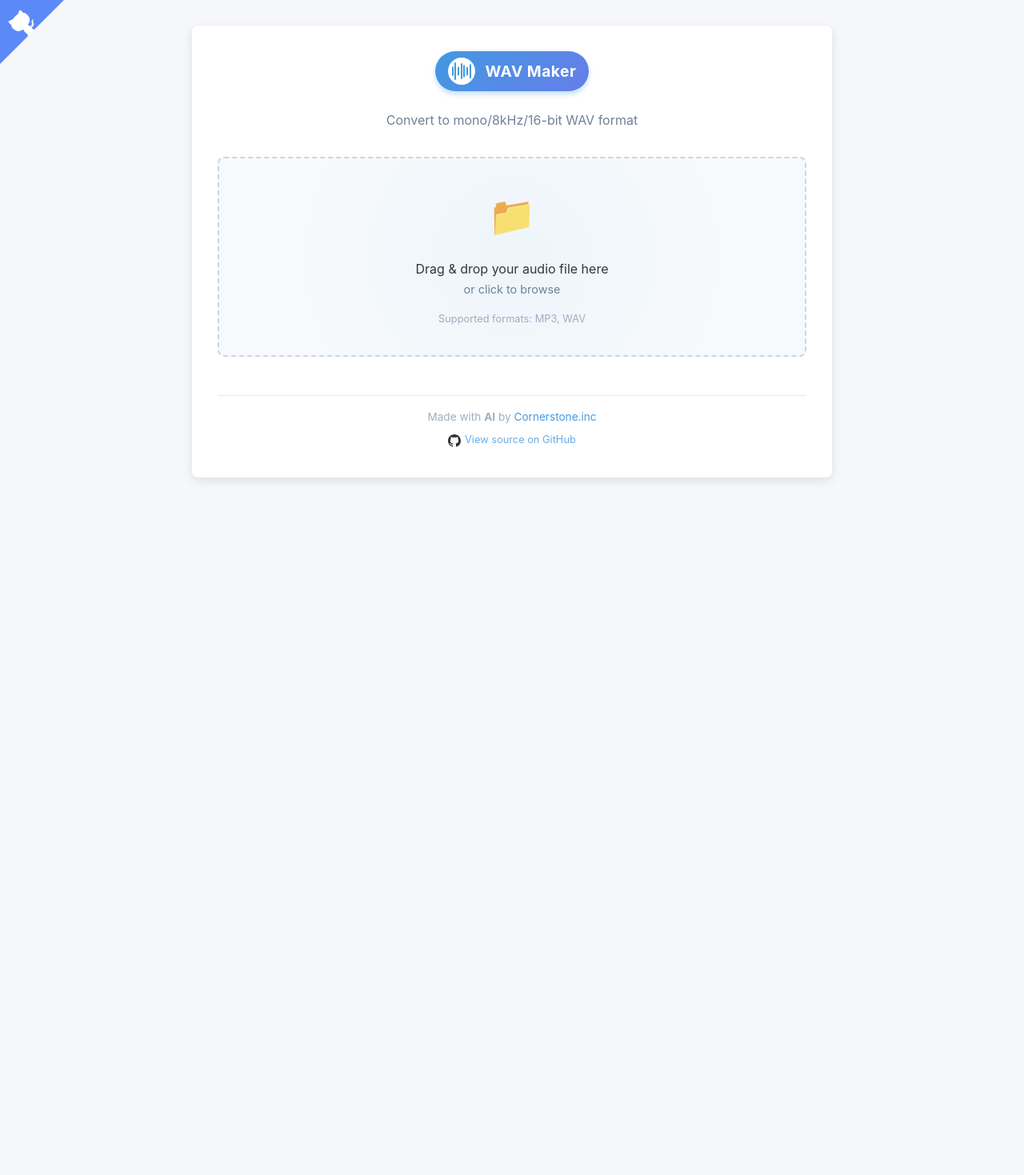
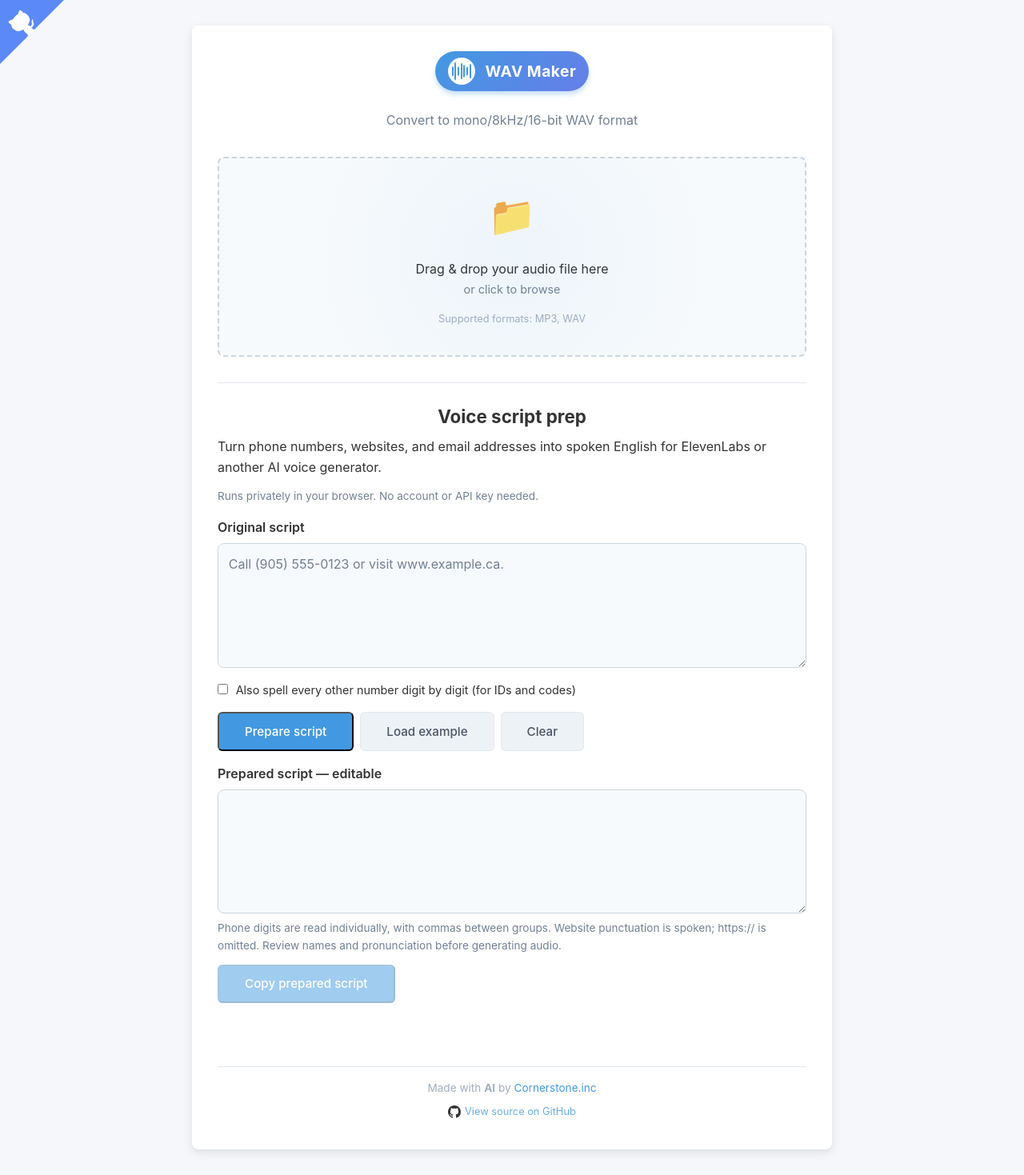
Before and after one commit to RAHB-REALTORS-Association/wav-maker, a Flask app: page / in a window 1280 px wide. Shown: the whole page at 80% size. Before the commit the page ends 601 px from the top, so only its background shows below. Run offline with Flask 3, Linux system fonts and the light colour scheme.

Commit message:
Add browser-based voice script preparation

```diff
--- a/static/script.js
+++ b/static/script.js
@@ -12,7 +12,6 @@ document.addEventListener('DOMContentLoaded', function() {
     const retryButton = document.getElementById('retryButton');
     const cancelButton = document.getElementById('cancelButton');
     const reloadButton = document.getElementById('reloadButton');
-    const reloadFooter = document.getElementById('reloadFooter');
 
     let currentTaskId = null;
     let statusCheckInterval = null;
@@ -74,10 +73,6 @@ document.addEventListener('DOMContentLoaded', function() {
 
     // Handle reload buttons
     reloadButton.addEventListener('click', resetUI, false);
-    reloadFooter.addEventListener('click', function(e) {
-        e.preventDefault();
-        resetUI();
-    }, false);
 
     function preventDefaults(e) {
         e.preventDefault();
--- a/static/style.css
+++ b/static/style.css
@@ -687,3 +687,43 @@ h1 {
         padding: 0;
     }
 }
+
+/* Voice script preparation */
+.voice-prep {
+    margin-top: 2rem;
+    padding-top: 1.5rem;
+    border-top: 1px solid var(--border-color);
+}
+
+.voice-prep h1 { font-size: 1.4rem; margin-bottom: 0.5rem; }
+.voice-prep p { margin-bottom: 0.75rem; }
+.voice-prep label { display: block; font-weight: 600; margin: 1rem 0 0.4rem; }
+.voice-prep textarea {
+    display: block;
+    width: 100%;
+    min-height: 120px;
+    padding: 0.8rem;
+    font-size: 1rem;
+    line-height: 1.6;
+    color: var(--text-primary);
+    background: var(--drop-area-bg);
+    border: 1px solid var(--drop-area-border);
+    border-radius: 8px;
+    resize: vertical;
+}
+.voice-prep textarea::placeholder { color: var(--text-secondary); }
+.voice-prep .prep-hint { color: var(--text-secondary); font-size: 0.85rem; margin-top: 0.5rem; }
+.prep-options label { font-size: 0.9rem; font-weight: 400; }
+.prep-options input { margin-right: 0.35rem; accent-color: var(--accent-color); }
+.prep-actions { display: flex; flex-wrap: wrap; gap: 0.5rem; margin: 1rem 0; }
+.voice-prep button { font-size: 0.95rem; cursor: pointer; }
+.voice-prep button:disabled { opacity: 0.5; cursor: default; }
+.prep-status { margin-top: 0.5rem; font-size: 0.9rem; min-height: 1.6em; }
+.voice-prep :is(textarea, button, input):focus-visible {
+    outline: 3px solid var(--accent-color);
+    outline-offset: 3px;
+}
+@media (max-width: 480px) {
+    .prep-actions { flex-direction: column; }
+    .voice-prep button { width: 100%; }
+}
--- /dev/null
+++ b/static/voice-prep.js
@@ -0,0 +1,116 @@
+/* Plain spoken text, without model-specific markup or external requests. */
+(function () {
+    'use strict';
+
+    const digits = ['zero', 'one', 'two', 'three', 'four', 'five', 'six', 'seven', 'eight', 'nine'];
+    const spellDigits = text => text.replace(/[0-9]/g, digit => ` ${digits[Number(digit)]} `)
+        .replace(/ +/g, ' ').trim();
+    const domain = String.raw`(?:[a-z0-9](?:[a-z0-9-]*[a-z0-9])?\.)+[a-z]{2,63}`;
+    const email = String.raw`[a-z0-9_+%-]+(?:\.[a-z0-9_+%-]+)*@${domain}`;
+    const website = String.raw`(?:https?:\/\/)?${domain}(?::[0-9]+)?(?:[/?#][^\s<>"'()\[\]{}]*)?`;
+    const extension = String.raw`(?:[ \t]*(?:ext\.?|extension|x|\#)[ \t]*[0-9]{1,6})?`;
+    const northAmerican = String.raw`(?:\+?1[ .-]?)?(?:\([0-9]{3}\)[ .-]?|[0-9]{3}[ .-]?)[0-9]{3}[ .-]?[0-9]{4}`;
+    const international = String.raw`\+[0-9](?:[ .-]?[0-9]){6,14}`;
+    // A single pass keeps phone-like digits inside URLs from being converted twice.
+    const tokens = new RegExp(String.raw`(?<![\w@.+/-])(?:${email}|${website}|(?:${northAmerican}|${international})${extension})(?![\w@/-])`, 'gi');
+
+    function speakAddress(text) {
+        const symbols = {
+            '.': 'dot', '@': 'at', '/': 'slash', '-': 'dash', '_': 'underscore',
+            '?': 'question mark', '=': 'equals', '&': 'ampersand', '#': 'hash',
+            '%': 'percent', '+': 'plus', ':': 'colon', '~': 'tilde',
+        };
+        return text.replace(/^https?:\/\//i, '')
+            .replace(/www(?=\.)/gi, 'double you double you double you')
+            .replace(/[.@/\-_?=&#%+:~]/g, symbol => ` ${symbols[symbol]} `)
+            .replace(/[0-9]+/g, number => ` ${spellDigits(number)} `)
+            .replace(/ +/g, ' ').trim();
+    }
+
+    function speakPhone(text) {
+        const parts = text.split(/[ \t]*(?:extension|ext\.?|x|#)[ \t]*/i);
+        let phone = parts[0].replace(/^\+/, '');
+        const numbers = phone.replace(/\D/g, '');
+        // Normalize North American grouping even for numbers pasted without separators.
+        if (/^[0-9]{10}$/.test(numbers) || /^1[0-9]{10}$/.test(numbers)) {
+            phone = numbers.length === 11
+                ? `${numbers[0]} ${numbers.slice(1, 4)} ${numbers.slice(4, 7)} ${numbers.slice(7)}`
+                : `${numbers.slice(0, 3)} ${numbers.slice(3, 6)} ${numbers.slice(6)}`;
+        }
+        const spoken = phone.match(/[0-9]+/g).map(spellDigits).join(', ');
+        return spoken + (parts[1] ? `, extension ${spellDigits(parts[1])}` : '');
+    }
+
+    function prepareVoiceScript(text, spellOtherNumbers = false) {
+        let result = '';
+        let last = 0;
+        const plain = value => spellOtherNumbers
+            ? value.replace(/[0-9]+/g, spellDigits) : value;
+        for (const match of text.matchAll(tokens)) {
+            result += plain(text.slice(last, match.index));
+            // Sentence punctuation belongs to the script, not the address.
+            const token = match[0].replace(/[.,!?:;]+$/, '');
+            const trailing = match[0].slice(token.length);
+            result += (/[a-z]/i.test(token.replace(/(?:extension|ext|x)/gi, '')) || token.includes('@')
+                ? speakAddress(token) : speakPhone(token)) + trailing;
+            last = match.index + match[0].length;
+        }
+        return result + plain(text.slice(last));
+    }
+
+    if (typeof module !== 'undefined' && module.exports) {
+        module.exports = { prepareVoiceScript };
+    }
+    if (typeof document === 'undefined') return;
+
+    document.addEventListener('DOMContentLoaded', function () {
+        const form = document.getElementById('voice-prep-form');
+        const input = document.getElementById('voice-input');
+        const output = document.getElementById('voice-output');
+        const copy = document.getElementById('voice-copy');
+        const status = document.getElementById('voice-status');
+        const numbers = document.getElementById('spell-numbers');
+
+        function prepare() {
+            output.value = prepareVoiceScript(input.value, numbers.checked);
+            copy.disabled = !output.value.trim();
+            status.textContent = output.value === input.value
+                ? 'No matching phone numbers or addresses found. You can edit the prepared script.'
+                : 'Script prepared. Review and edit it, then copy.';
+        }
+        form.addEventListener('submit', event => {
+            event.preventDefault();
+            prepare();
+        });
+        document.getElementById('voice-example').addEventListener('click', () => {
+            input.value = 'Call (905) 555-0123 ext. 204, visit www.example.ca/contact, or email hello@example.ca.';
+            prepare();
+        });
+        document.getElementById('voice-clear').addEventListener('click', () => {
+            input.value = '';
+            output.value = '';
+            copy.disabled = true;
+            status.textContent = '';
+            input.focus();
+        });
+        function markStale() {
+            status.textContent = output.value ? 'Source changed. Prepare the script again to update the result.' : '';
+        }
+        input.addEventListener('input', markStale);
+        numbers.addEventListener('change', markStale);
+        output.addEventListener('input', () => {
+            copy.disabled = !output.value.trim();
+            status.textContent = 'Prepared script edited.';
+        });
+        copy.addEventListener('click', async () => {
+            try {
+                await navigator.clipboard.writeText(output.value);
+                status.textContent = 'Copied! Paste into your voice generator.';
+            } catch (error) {
+                output.focus();
+                output.select();
+                status.textContent = 'Automatic copy is unavailable. The script is selected; press Ctrl+C or Command+C to copy.';
+            }
+        });
+    });
+}());
--- a/templates/index.html
+++ b/templates/index.html
@@ -74,6 +74,29 @@
             </div>
         </div>
 
+        <section class="voice-prep" aria-labelledby="voice-prep-title">
+            <h1 id="voice-prep-title">Voice script prep</h1>
+            <p>Turn phone numbers, websites, and email addresses into spoken English for ElevenLabs or another AI voice generator.</p>
+            <p class="prep-hint">Runs privately in your browser. No account or API key needed.</p>
+            <form id="voice-prep-form">
+                <label for="voice-input">Original script</label>
+                <textarea id="voice-input" rows="5" placeholder="Call (905) 555-0123 or visit www.example.ca." required></textarea>
+                <div class="prep-options">
+                    <label><input type="checkbox" id="spell-numbers"> Also spell every other number digit by digit (for IDs and codes)</label>
+                </div>
+                <div class="prep-actions">
+                    <button type="submit" class="download-button">Prepare script</button>
+                    <button type="button" id="voice-example" class="reload-button">Load example</button>
+                    <button type="button" id="voice-clear" class="reload-button">Clear</button>
+                </div>
+                <label for="voice-output">Prepared script — editable</label>
+                <textarea id="voice-output" rows="5" aria-describedby="voice-review"></textarea>
+                <p id="voice-review" class="prep-hint">Phone digits are read individually, with commas between groups. Website punctuation is spoken; https:// is omitted. Review names and pronunciation before generating audio.</p>
+                <button type="button" id="voice-copy" class="download-button" disabled>Copy prepared script</button>
+                <p id="voice-status" class="prep-status" role="status" aria-live="polite"></p>
+            </form>
+        </section>
+
         <footer class="footer">
             <p>Made with <span class="credit">AI</span> by <a href="https://www.cornerstone.inc" target="_blank" rel="noopener">Cornerstone.inc</a></p>
             <p class="github-footer">
@@ -83,5 +106,6 @@
     </div>
 
     <script src="{{ url_for('static', filename='script.js') }}"></script>
+    <script src="{{ url_for('static', filename='voice-prep.js') }}"></script>
 </body>
 </html>
```
Also changed, not shown: tests/js/voice-prep.test.js (added, +49 -0 lines), .github/workflows/build-and-publish.yml, README.md.
